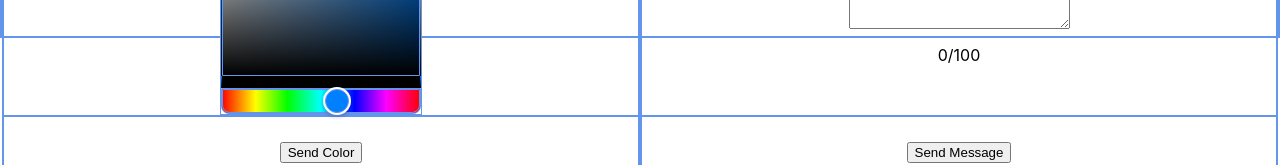
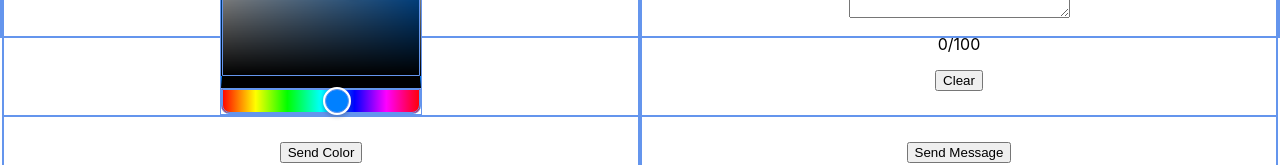
Before and after one commit to ManliestBen/pi-api-front-end, a React (Create React App) app: page / in a window 1280 px wide. Shown: the part 766-931 px from the top of the page. Built offline with nearby package versions, Linux system fonts and the light colour scheme.

Commit message:
improve UI for OLED text message

```diff
--- a/src/App.js
+++ b/src/App.js
@@ -52,6 +52,7 @@ function App() {
       <div className="oled-text-area">
         <textarea value={message} onChange={handleChangeMessage} name="message" cols="25" rows="5"></textarea>
         <p>{message.length}/100</p>
+        <button onClick={() => setMessage('')}>Clear</button>
       </div>
       <div className="oled-text-button-container">
         <button onClick={() => handleSendOLEDMessage()} disabled={!(message.length <= 100)}>Send Message</button>
```
